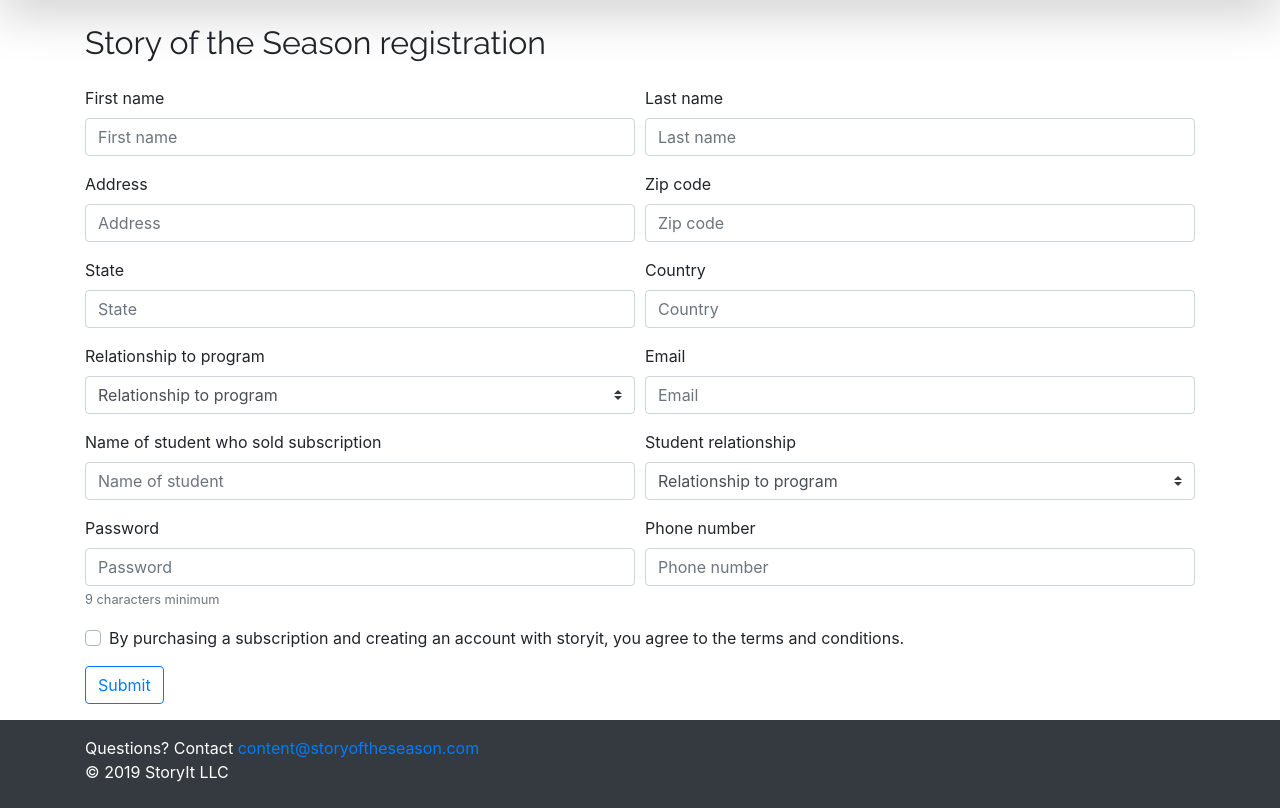
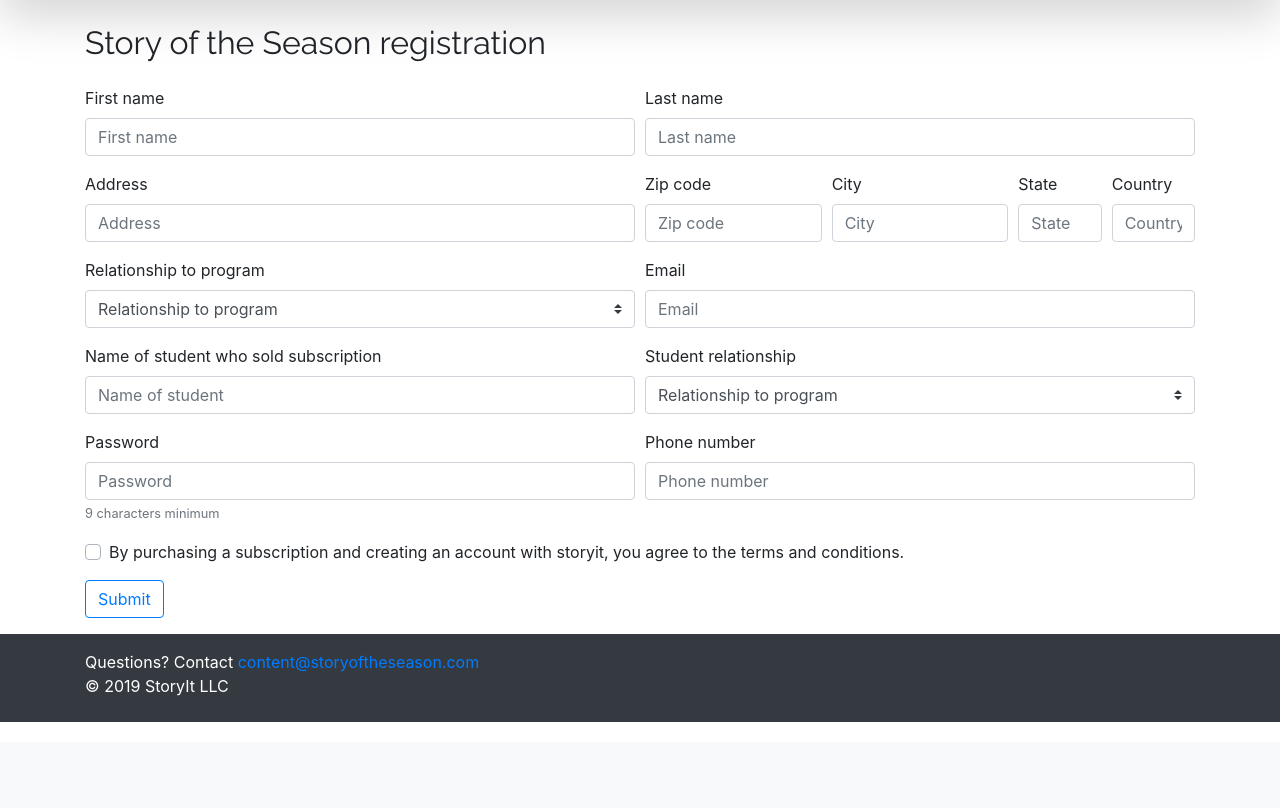
Before and after one commit to Terf/storyoftheseason.com, a Symfony app: template templates/registration/index.html.twig in a window 1280 px wide. Shown: the part 58-866 px from the top of the page. After the commit the page ends 780 px from the top, so only its background shows below. Run offline with Twig, Linux system fonts and the light colour scheme; the template is opened without the code that fills it, so the values that code supplies are empty; some libraries are stand-ins or nearby versions.

Commit message:
registration form/entity edits

```diff
--- a/src/Controller/RegistrationController.php
+++ b/src/Controller/RegistrationController.php
@@ -50,6 +50,7 @@ class RegistrationController extends AbstractController
         $location->setZip($request->request->get('zip'));
         $location->setCountry($request->request->get('country'));
         $location->setState($request->request->get('state'));
+        $location->setCity($request->request->get('city'));
 
         $seller->setName($request->request->get('student'));
         $seller->setType($request->request->get('studentRelationship'));
--- a/templates/product/index.html.twig
+++ b/templates/product/index.html.twig
@@ -53,7 +53,7 @@ Shop
 {% block body %}
 <div class="modal fade" id="registerModal" tabindex="-1" role="dialog" aria-labelledby="registerModalLabel"
     aria-hidden="true">
-    <div class="modal-dialog modal-lg" role="document">
+    <div class="modal-dialog modal-xl" role="document">
         <form action="{{ path('registration-submit') }}" method="POST" class="needs-validation" novalidate>
             <div class="modal-content">
                 <div class="modal-header">
--- a/templates/registration/form.html.twig
+++ b/templates/registration/form.html.twig
@@ -11,24 +11,27 @@
     </div>
 </div>
 <div class="form-row">
-    <div class="col form-group">
+    <div class="col-md-6 col-sm-12 form-group">
         <label for="addr{% if loop.index is defined %}{{loop.index}}{% endif %}">Address</label>
         <input type="text" required class="form-control" placeholder="Address"
             id="addr{% if loop.index is defined %}{{loop.index}}{% endif %}" name="addr">
     </div>
-    <div class="col form-group">
+    <div class="col-md-2 col-sm-12 form-group">
         <label for="zip{% if loop.index is defined %}{{loop.index}}{% endif %}">Zip code</label>
         <input type="text" required class="form-control" placeholder="Zip code"
             id="zip{% if loop.index is defined %}{{loop.index}}{% endif %}" name="zip">
     </div>
-</div>
-<div class="form-row">
-    <div class="col form-group">
+    <div class="col-md-2 col-sm-12 form-group">
+            <label for="city{% if loop.index is defined %}{{loop.index}}{% endif %}">City</label>
+            <input type="text" required class="form-control" placeholder="City"
+                id="city{% if loop.index is defined %}{{loop.index}}{% endif %}" name="city">
+    </div>
+    <div class="col-md-1 col-sm-12 form-group">
         <label for="state{% if loop.index is defined %}{{loop.index}}{% endif %}">State</label>
         <input type="text" required class="form-control" placeholder="State"
             id="state{% if loop.index is defined %}{{loop.index}}{% endif %}" name="state">
     </div>
-    <div class="col form-group">
+    <div class="col-md-1 col-sm-12 form-group">
         <label for="country{% if loop.index is defined %}{{loop.index}}{% endif %}">Country</label>
         <input type="text" required class="form-control" placeholder="Country"
             id="country{% if loop.index is defined %}{{loop.index}}{% endif %}" name="country">
@@ -44,6 +47,9 @@
             <option value="2">Player</option>
             <option value="3">Alumni</option>
             <option value="4">Student</option>
+            <option value="5">Family friend</option>
+            <option value="6">Community member</option>
+            <option value="7">Other</option>
         </select>
     </div>
     <div class="col form-group">
```
Also changed, not shown: src/Entity/Buyer.php (+8 -3 lines), src/Entity/Location.php (+17 -0 lines), src/Entity/Seller.php (+4 -4 lines).
